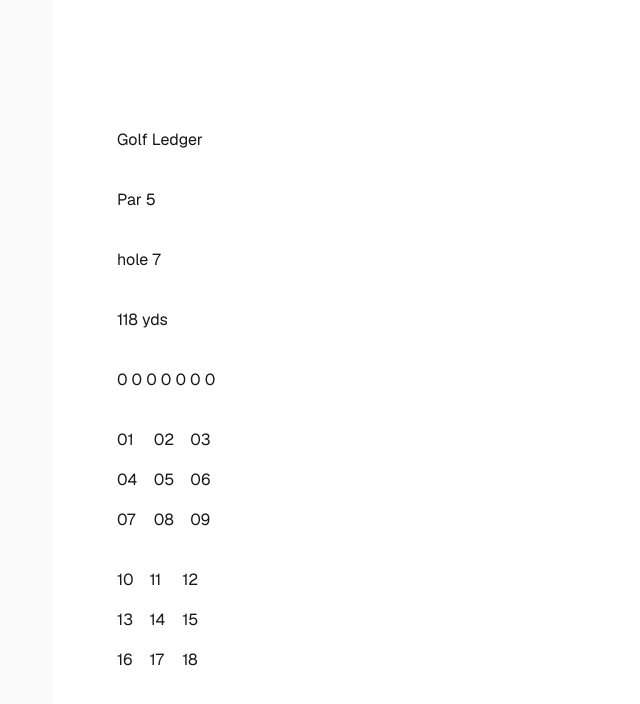
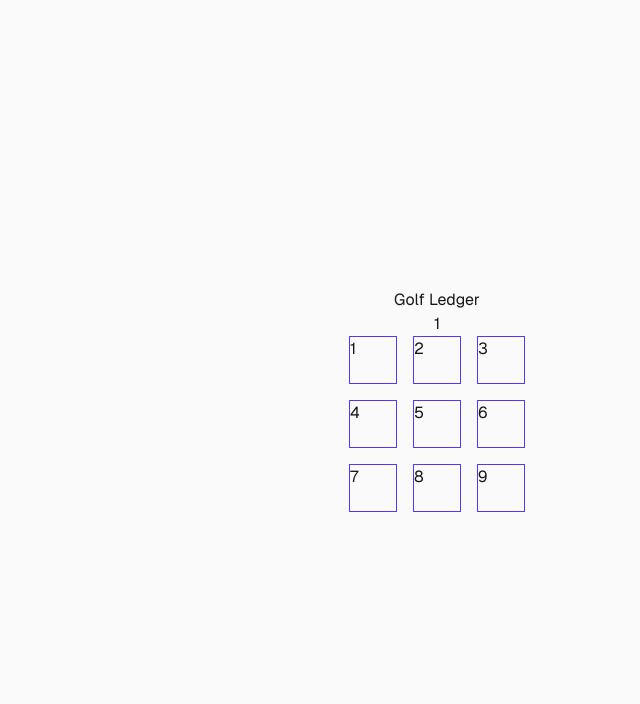
Before and after one commit to jlburks/Golf_Ledger, a Next.js app in the folder my-app/: page / in a window 1280 px wide. Shown: the top 704 px of the page, without its empty margins (203-843 px from the left). Built offline with nearby package versions, Linux system fonts and the light colour scheme.

Commit message:
buttons change main page for easy access to hole information

```diff
--- /dev/null
+++ b/my-app/app/components/Hole.tsx
@@ -0,0 +1,12 @@
+export default function Hole({holeInfo}) {
+  const setHoleNum = () => {
+    console.log(holeInfo.holeNum, holeInfo.centgreen,holeInfo.par,holeInfo.handicap)
+  }
+  return (
+    <button onClick={setHoleNum}>
+      {holeInfo.holeNum}
+    </button>
+  );
+}
+
+// holeNum: 1, centgreen:"00yds", par:4, handicap:8
--- a/my-app/app/page.tsx
+++ b/my-app/app/page.tsx
@@ -1,100 +1,55 @@
+"use client"
+import { useState } from 'react';
+
 import Image from "next/image";
+import Hole from "./components/Hole"
 
 export default function Home() {
+  const [holeSelected,setHoleSelected] = useState({holeNum: 1, centgreen:0, par:4, handicap:8}) //current course
+  const [CourseName,setCourseName] = useState("") //current course
+  const [holeNumber,setHoleNumber] = useState(1) // selected hole number
+  const [par,setPar] = useState("") // par for hole (3,4,5)
+  const [yardage,setYardage] = useState("") // yardage to center of green
+  const [strokeGraphic,setStrokeGraphic] = useState("") // keep track of strokes
+
+
+
   return (
     <div className="flex flex-col flex-1 items-center justify-center bg-zinc-50 font-sans dark:bg-black">
-      {/* <main className="flex flex-1 w-full max-w-3xl flex-col items-center justify-between py-32 px-16 bg-white dark:bg-black sm:items-start">
-        <Image
-          className="dark:invert h-5 w-[100px]"
-          src="/next.svg"
-          alt="Next.js logo"
-          width={100}
-          height={20}
-          priority
-        />
-        <h1>GOLF LEDGER</h1>
-        <div className="flex flex-col items-center gap-6 text-center sm:items-start sm:text-left">
-          <h1 className="max-w-xs text-3xl font-semibold leading-10 tracking-tight text-black dark:text-zinc-50">
-            To get started, edit the{" "}
-            <code className="rounded bg-black/[.06] px-1.5 py-0.5 font-mono text-[0.9em] dark:bg-white/[.08]">
-              page.tsx
-            </code>{" "}
-            file.
-          </h1>
-          <p className="max-w-md text-lg leading-8 text-zinc-600 dark:text-zinc-400">
-            Looking for a starting point or more instructions? Head over to{" "}
-            <a
-              href="https://vercel.com/templates?framework=next.js&utm_source=create-next-app&utm_medium=appdir-template-tw&utm_campaign=create-next-app"
-              className="font-medium text-zinc-950 dark:text-zinc-50"
-            >
-              Templates
-            </a>{" "}
-            or the{" "}
-            <a
-              href="https://nextjs.org/learn?utm_source=create-next-app&utm_medium=appdir-template-tw&utm_campaign=create-next-app"
-              className="font-medium text-zinc-950 dark:text-zinc-50"
-            >
-              Learning
-            </a>{" "}
-            center.
-          </p>
+        <h1>Golf Ledger</h1>
+        <h2>{holeNumber}</h2>
+        <div className="inline-grid grid-cols-3 gap-4">
+          <span className="size-12 border border-indigo-600">
+            <Hole  holeInfo={{holeNum: 1, centgreen:0, par:4, handicap:8}}></Hole>
+          </span>
+          <span className="size-12 border border-indigo-600">
+            <Hole  holeInfo={{holeNum: 2, centgreen:0, par:4, handicap:8}}></Hole>
+          </span>
+          <span className="size-12 border border-indigo-600">
+            <Hole  holeInfo={{holeNum: 3, centgreen:0, par:4, handicap:8}}></Hole>
+          </span>
+          <span className="size-12 border border-indigo-600">
+            <Hole  holeInfo={{holeNum: 4, centgreen:0, par:4, handicap:8}}></Hole>
+          </span>
+          <span className="size-12 border border-indigo-600">
+            <Hole  holeInfo={{holeNum: 5, centgreen:0, par:4, handicap:8}}></Hole>
+          </span>
+          <span className="size-12 border border-indigo-600">
+            <Hole  holeInfo={{holeNum: 6, centgreen:0, par:4, handicap:8}}></Hole>
+          </span>
+          <span className="size-12 border border-indigo-600">
+            <Hole holeInfo={{holeNum: 7, centgreen:0, par:4, handicap:8}}></Hole>
+          </span>
+          <span className="size-12 border border-indigo-600">
+            <Hole holeInfo={{holeNum: 8, centgreen:0, par:4, handicap:8}}></Hole>
+          </span>
+          <span className="size-12 border border-indigo-600">
+            <Hole holeInfo={{holeNum: 9, centgreen:0, par:4, handicap:8}}></Hole>
+          </span>
+
         </div>
-        <div className="flex flex-col gap-4 text-base font-medium sm:flex-row">
-          <a
-            className="flex h-12 w-full items-center justify-center gap-2 rounded-full bg-foreground px-5 text-background transition-colors hover:bg-[#383838] dark:hover:bg-[#ccc] md:w-[158px]"
-            href="https://vercel.com/new?utm_source=create-next-app&utm_medium=appdir-template-tw&utm_campaign=create-next-app"
-            target="_blank"
-            rel="noopener noreferrer"
-          >
-            <Image
-              className="dark:invert h-[14px] w-4"
-              src="/vercel.svg"
-              alt="Vercel logomark"
-              width={16}
-              height={14}
-            />
-            Deploy Now
-          </a>
-          <a
-            className="flex h-12 w-full items-center justify-center rounded-full border border-solid border-black/[.08] px-5 transition-colors hover:border-transparent hover:bg-black/[.04] dark:border-white/[.145] dark:hover:bg-[#1a1a1a] md:w-[158px]"
-            href="https://nextjs.org/docs?utm_source=create-next-app&utm_medium=appdir-template-tw&utm_campaign=create-next-app"
-            target="_blank"
-            rel="noopener noreferrer"
-          >
-            Documentation
-          </a>
-        </div>
-      </main> */}
-      <main className="flex flex-1 w-full max-w-3xl flex-col items-center justify-between py-32 px-16 bg-white dark:bg-black sm:items-start">
-        <h1 >Golf Ledger</h1>
-        <h1 >Par 5</h1>
-        <h1 >hole 7</h1>
-        <h1 >118 yds</h1>
-        <h1 >0 0 0 0 0 0 0</h1>
-        <span className="inline-grid grid-cols-3 gap-4">
-          <span>01</span>
-          <span>02</span>
-          <span>03</span>
-          <span>04</span>
-          <span>05</span>
-          <span>06</span>
-          <span>07</span>
-          <span>08</span>
-          <span>09</span>
-        </span>
-        <span className="inline-grid grid-cols-3 gap-4">
-          <span>10</span>
-          <span>11</span>
-          <span>12</span>
-          <span>13</span>
-          <span>14</span>
-          <span>15</span>
-          <span>16</span>
-          <span>17</span>
-          <span>18</span>
-        </span>
 
-      </main>
+
     </div>
   );
 }
```
